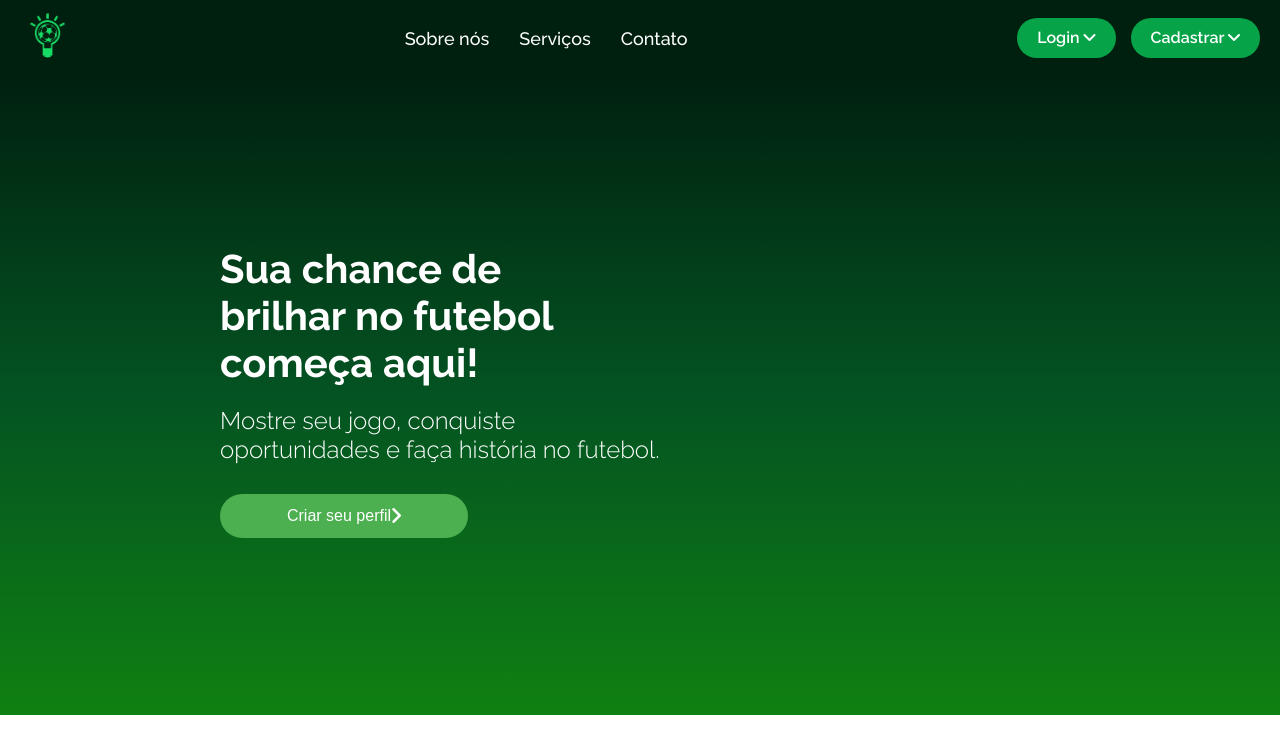
After one commit to TCC-Nexa-Luminy/FutLink, a PHP site: page /futlink/app/views/home.php in a window 1280 px wide. The commit adds this page. Shown: the top 754 px of the page. Run offline with PHP 8.4, Linux system fonts and the light colour scheme.

Commit message:
Criação da tela home

```diff
--- /dev/null
+++ b/app/views/home.php
@@ -0,0 +1,38 @@
+<?php include("../views/topo.php") ?>
+<link rel="stylesheet" href="../../public/css/home.css">
+
+<body>
+    <nav class="navbar">
+        <div class="logo">
+            <a href="home.php">
+                <img src="../../public/images/futlinkLogoBg.png" alt="">
+            </a>
+        </div>
+        <ul class="infos">
+            <li><a href="">Sobre nós</a></li>
+            <li><a href="">Serviços</a></li>
+            <li><a href="">Contato</a></li>
+        </ul>
+        <div class="buttons">
+            <a href="">Login <i class="fa-solid fa-angle-down"></i></a>
+            <a href="">Cadastrar <i class="fa-solid fa-angle-down"></i></a>
+        </div>
+    </nav>
+
+    <div class="navbar-container">
+
+        <div class="h1-page">
+            <h1>Sua chance de <br> brilhar no futebol <br> começa aqui!</h1>
+        </div>
+        <div class="h2-page">
+            <p>Mostre seu jogo, conquiste <br>
+                oportunidades e faça história no futebol.</p>
+        </div>
+        <div class="button-se-cadastre">
+            <button type="submit">
+                Criar seu perfil <i class="fa-solid fa-angle-right"></i>
+            </button>
+        </div>
+
+    </div>
+</body>
--- /dev/null
+++ b/public/css/home.css
@@ -0,0 +1,140 @@
+@import url(//.//public/css/root.css);
+
+body {
+    box-shadow: 100px;
+    background-color: #fff;
+    margin: 0;
+}
+
+.navbar-container {
+    background-image: linear-gradient(
+        to bottom,
+        #00200f,
+        #045322,
+        #0f8011
+    );
+    height: 80vh;
+    padding: 20px;
+    color: white;
+
+}
+
+.navbar img {
+    width: 55px;
+    height: 55px;
+}
+
+.navbar {
+    height: 75px;
+    display: flex;
+    justify-content: space-between;
+    align-items: center;
+    background-color: #00200f;
+    position: fixed;
+    top: 0;
+    width: 100%;
+    z-index: 1000;
+    padding: 0 20px;
+
+}
+
+.navbar .logo {
+    display: flex;
+    align-items: center;
+}
+
+.navbar ul.infos {
+    display: flex;
+    list-style: none;
+    margin: 0;
+    padding: 0;
+    gap: 30px;
+}
+
+.navbar ul.infos li {
+    position: relative;
+}
+
+.navbar ul.infos li a {
+    color: white;
+    text-decoration: none;
+    font-size: 18px;
+    font-weight: 500;
+    transition: color 0.3s, transform 0.3s;
+}
+
+.navbar ul.infos li a:hover {
+    color: #08db60;
+    transform: scale(1.1);
+}
+
+.navbar .buttons {
+    display: flex;
+    gap: 15px;
+    align-items: center;
+}
+
+.buttons a {
+    text-align: center;
+    height: 40px;
+    color: white;
+    text-decoration: none;
+    background-color: var(--cor-principal-verde1);
+    padding: 10px 20px;
+    border-radius: 25px;
+    font-size: 16px;
+    font-weight: 600;
+    transition: background-color 0.3s, transform 0.3s;
+}
+
+.navbar .buttons a:hover {
+    background-color: #06b850;
+    transform: scale(1.05);
+}
+
+
+.navbar-container {
+    margin-top: 75px;
+}
+
+/* ESCRITAS UX */
+
+
+.h1-page{
+    margin-top: 150px;
+    margin-left: 200px;
+}
+
+.h2-page{
+    padding: 20px 0 0 0;
+    margin-left: 200px;
+    font-weight: 300;
+    font-size: 24px;
+    font-family: var(--font);
+}
+
+
+.button-se-cadastre button {
+    width: 20%;
+    padding: 12px 20px;
+    background-color: #4CAF50;
+    color: white;
+    border: none;
+    cursor: pointer;
+    font-size: 16px;
+    text-align: center;
+    display: inline-flex;
+    justify-content: center;
+    align-items: center;
+    border-radius: 25px;
+    margin-left: 200px;
+}
+
+.button-se-cadastre i {
+    font-size: 20px;
+    color: white;
+}
+
+.button-se-cadastre{
+    padding: 30px 0 0 0;
+}
--- a/public/css/root.css
+++ b/public/css/root.css
@@ -1,5 +1,4 @@
 :root{
-
     --cor-principal-verde1: #06a348; /* verde principal */
     --cor-secundaria-verde2: #03692e; /* verde escuro */
     --font-principal: Arial, Helvetica, sans-serif;
```
